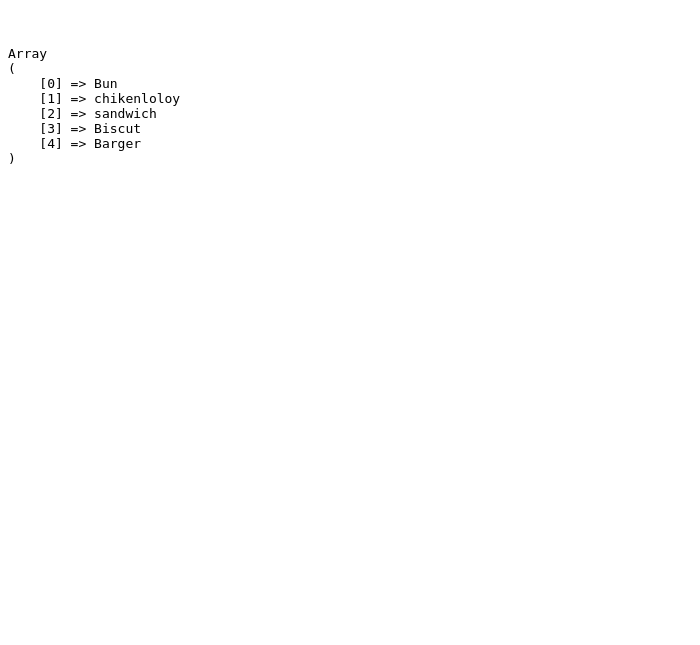
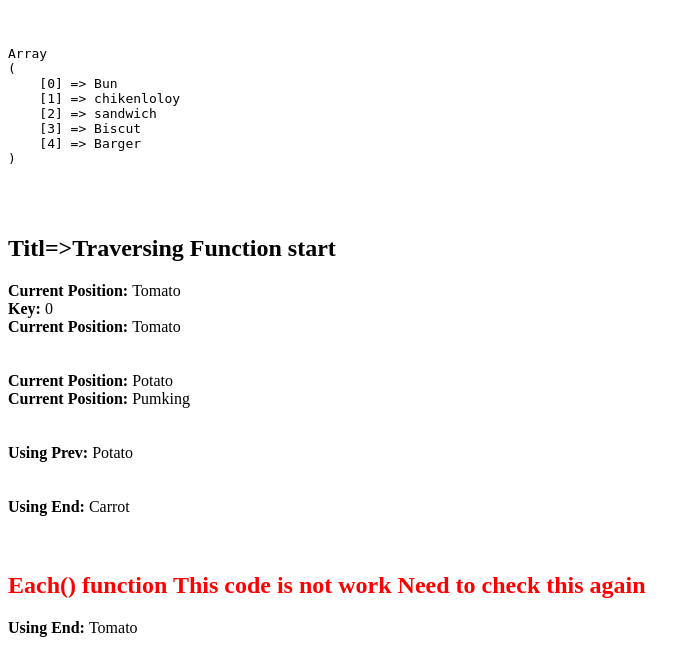
Before and after one commit to mhmonoar/besic-php, a PHP site: page /20arraysort-traversing.php in a window 1280 px wide. Shown: the part 1782-2427 px from the top of the page, without its empty margins (0-700 px from the left). Before the commit the page ends 1946 px from the top, so only its background shows below. Run offline with PHP 8.4, Linux system fonts and the light colour scheme.

Commit message:
add Traversing functions

```diff
--- a/20arraysort-traversing.php
+++ b/20arraysort-traversing.php
@@ -126,4 +126,58 @@ echo "<br>";
 echo "<br>";
 /////////////////////////////////////////////////////////////////end sort function//////////////////////////////////////////////////////////////////////////
 
+
+
+
+/////////////////Arrray Traversing function/////////////////
+echo "<h2>Titl=>Traversing Function start</h2>";
+/*
+	This function use for take different moment from array value
+	in arrray by defolt internal value 0
+
+	next() --move next value
+	prev() --bake previous value
+	end()  -- move end point
+	current() -- carrent position
+	key()  -- carrent position index value key will return
+	pos()  --- Like carrent function
+	each(() --- It's wil return exeact value and key
+	reset()---
+*/
+
+$veggitable = ["Tomato", "Potato", "Pumking", "Borboti", "Carrot"];
+///////////current///////////
+echo "<b>Current Position: </b>". current($veggitable) . "<br>"; //Return will carrent position
+////////////Key/////////////
+echo "<b>Key: </b>". key($veggitable) . "<br>"; //Return current position key
+///////////position or pos///////////
+echo "<b>Current Position: </b>". pos($veggitable) . "<br>"; //Return will carrent position
+echo "<br><br>";
+
+////////////////next//////////
+next($veggitable);
+echo "<b>Current Position: </b>". current($veggitable) . "<br>"; //after using next function
+next($veggitable);
+echo "<b>Current Position: </b>". current($veggitable) . "<br>"; //after using next function
+echo "<br><br>";
+/////////////previous or prev////
+prev($veggitable);
+echo "<b>Using Prev: </b>". current($veggitable) . "<br>"; //after using doble next then use prev function
+echo "<br><br>";
+/////////////end/////////////////
+end($veggitable);
+echo "<b>Using End: </b>". current($veggitable) . "<br>"; //return end Using end function
+echo "<br><br>";
+///////////using each function/////////////////
+echo "<h2 style='color:red;'> Each() function This code is not work Need to check this again </h2>";
+/*
+$neach= each($veggitable);
+echo "<pre>";
+	print_r($neach);
+echo "</pre>";
+echo "<br><br>";
+*/
+/////////////reset//////////
+reset($veggitable);
+echo "<b>Using End: </b>". current($veggitable) . "<br>"; //if array position anywhere it's will come first value
 ?>
```
